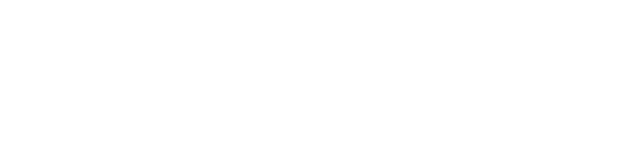
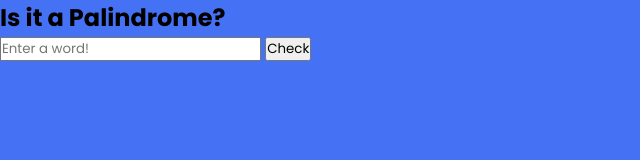
Before and after one commit to HenryQHuynh/palindromeChecker, a plain HTML site: page index.html in a window 1280 px wide. Shown: the whole page, without its empty margins (0-640 px from the left). Drawn offline with Linux system fonts and the light colour scheme.

Commit message:
Trying to be productive so prepping some html framework and touching up with css

```diff
--- a/index.html
+++ b/index.html
@@ -4,8 +4,18 @@
    <meta charset="UTF-8">
    <meta name="viewport" content="width=device-width, initial-scale=1.0">
    <title>Palindrome Checker</title>
+   <link rel="stylesheet" href="styles.css">
+   <script src="script.js" async></script>
 </head>
+
 <body>
-
+   <div class="container">
+      <h2 class="app-title">Is it a Palindrome?</h2>
+      <div class="input-wrapper">
+         <input type="text" id="input-text" placeholder="Enter a word!" />
+         <button id="btn">Check</button>
+      </div>
+      <p id="result"></p>
+   </div>
 </body>
 </html>
--- a/styles.css
+++ b/styles.css
@@ -0,0 +1,13 @@
+@import url('https://fonts.googleapis.com/css2?family=Poppins:wght@300;400;500;600;700;800;900&display=swap');
+
+* {
+   padding: 0;
+   margin: 0;
+   box-sizing: border-box;
+   outline: none;
+   font-family: 'Poppins', sans-serif;
+}
+
+body {
+   background-color: #4571f5;
+}
```
